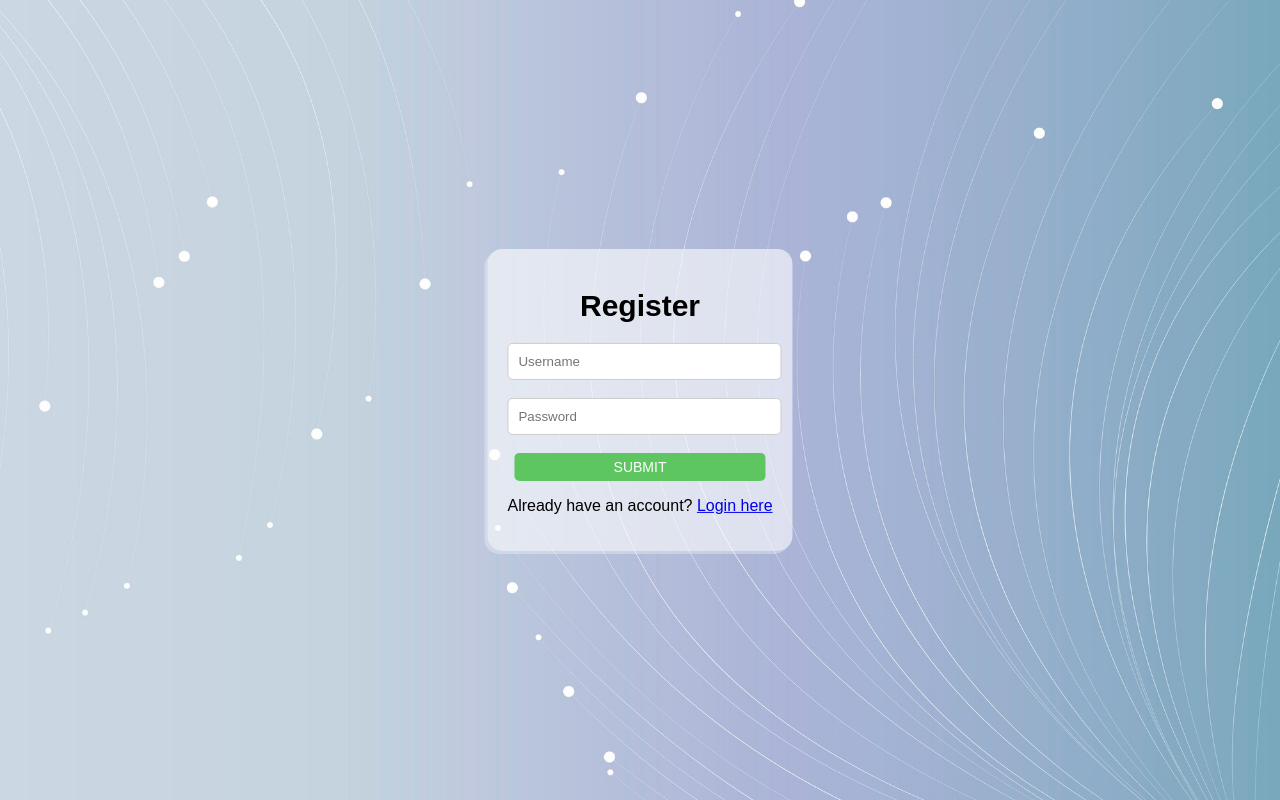
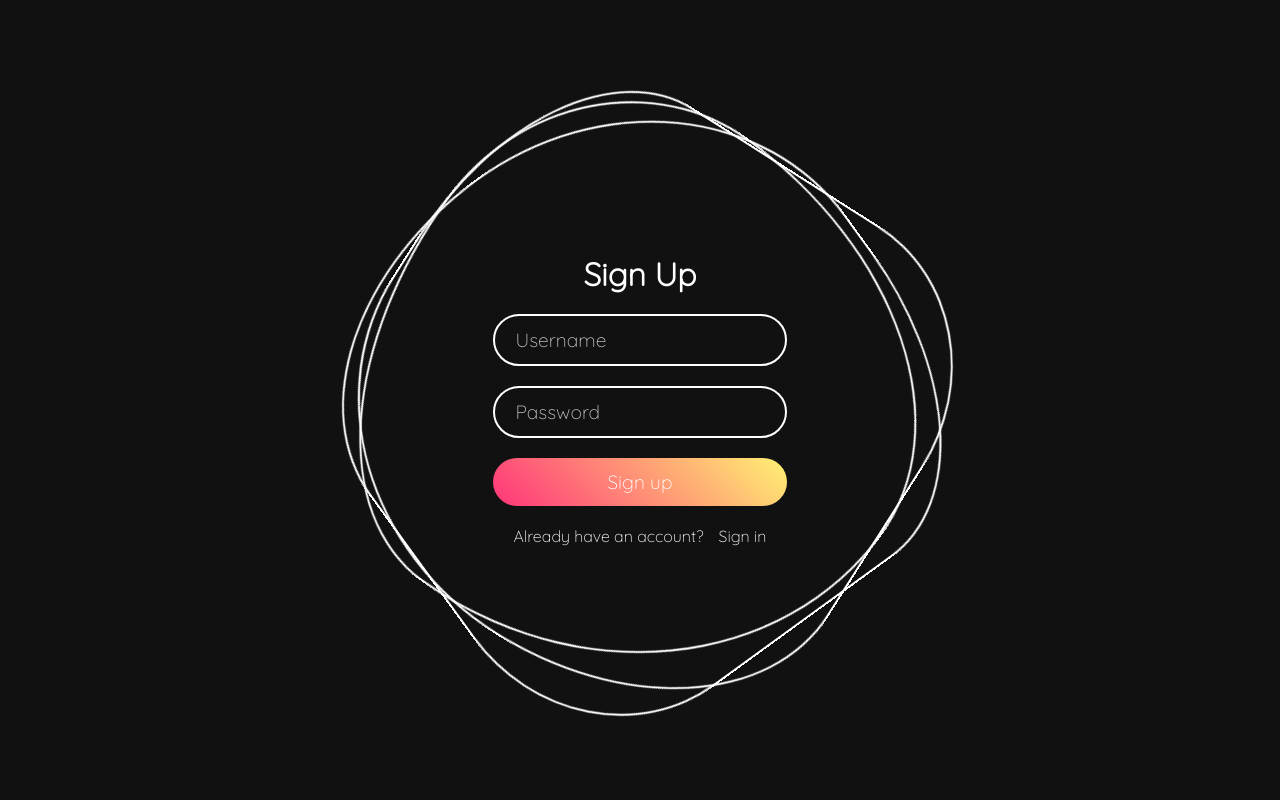
Before and after one commit to nightmare-tech/secure_storage, a Flask app: template templates/register.html in a window 1280 px wide. Run offline with Flask 3, Linux system fonts and the light colour scheme; the template is opened without the code that fills it, so the values that code supplies are empty.

Commit message:
Updated Login and Register Page

```diff
--- a/templates/register.html
+++ b/templates/register.html
@@ -1,31 +1,38 @@
 <!-- templates/register.html -->
 <!DOCTYPE html>
-<html lang="en" id="html_register">
+<html id="html_login">
 <head>
-    <meta charset="UTF-8">
-    <meta name="viewport" content="width=device-width, initial-scale=1.0">
-    <title>Register</title>
-    <link rel="stylesheet" type="text/css" href="{{ url_for('static', filename='styles.css') }}">
+    <title>Sign Up</title>
+    <!-- <link rel="stylesheet" type="text/css" href="{{ url_for('static', filename='styles.css') }}"> -->
+     <link rel="stylesheet" href="styles.css">
 </head>
 <body>
-    <div class="container" id="container_register">
-        <div class ="title" >
-        <h1>Register</h1>
+    <div class="ring">
+        <i style="--clr:#00ff0a;"></i>
+        <i style="--clr:#ff0057;"></i>
+        <i style="--clr:#fffd44;"></i>
+        <div class="login">
+          <h2>Sign Up</h2>
+
+          <form action="{{ url_for('register') }}" method="post" class="form">
+          <div class="inputBx">
+            <input type="text" placeholder="Username" class="user_pass"required><br><br>
+          </div>
+          <div class="inputBx">
+            <input type="password" placeholder="Password" class="user_pass" required><br><br>
+          </div>
+          <div class="inputBx">
+            <input type="submit" value="Sign up"><br><br>
+          </div>
+          <div class="links">
+
+            <p>Already have an account?
+
+            </p>
+            <a href="{{ url_for('login') }}" class="anchor "> Sign in</a>
+          </div>
         </div>
-        <form action="{{ url_for('register') }}" method="post" class="form">
-            <div>
-                <!--<label for="username">Username:</label>-->
-                <input type="text" id="username" name="username" placeholder="Username" required><br><br>
-            </div>
-            <div>
-                <!--<label for="password">Password:</label>-->
-                <input type="password" id="password" name="password" placeholder="Password" required><br><br>
-            </div>
-            <div class="field">
-                <input type="submit" value="SUBMIT" class="btn" id="btn_register">
-            </div>
-        </form>
-        <p class="para">Already have an account? <a href="{{ url_for('login') }}" class="anchor ">Login here</a></p>
-    </div>
+    </form>
+      </div>
 </body>
 </html>
--- /dev/null
+++ b/templates/styles.css
@@ -0,0 +1,126 @@
+@import url("https://fonts.googleapis.com/css2?family=Quicksand:wght@300&display=swap");
+* {
+  margin: 0;
+  padding: 0;
+  box-sizing: border-box;
+  font-family: "Quicksand", sans-serif;
+}
+body {
+  display: flex;
+  justify-content: center;
+  align-items: center;
+  min-height: 100vh;
+  background: #111;
+  width: 100%;
+  overflow: hidden;
+}
+.ring {
+  position: relative;
+  width: 550px;
+  height: 550px;
+  display: flex;
+  justify-content: center;
+  align-items: center;
+}
+.ring i {
+  position: absolute;
+  inset: 0;
+  border: 2px solid #fff;
+  transition: 0.5s;
+}
+.ring i:nth-child(1) {
+  border-radius: 38% 62% 63% 37% / 41% 44% 56% 59%;
+  animation: animate 6s linear infinite;
+}
+.ring i:nth-child(2) {
+  border-radius: 41% 44% 56% 59%/38% 62% 63% 37%;
+  animation: animate 4s linear infinite;
+}
+.ring i:nth-child(3) {
+  border-radius: 41% 44% 56% 59%/38% 62% 63% 37%;
+  animation: animate2 10s linear infinite;
+}
+.ring:hover i {
+  border: 6px solid var(--clr);
+  filter: drop-shadow(0 0 20px var(--clr));
+}
+@keyframes animate {
+  0% {
+    transform: rotate(0deg);
+  }
+  100% {
+    transform: rotate(360deg);
+  }
+}
+@keyframes animate2 {
+  0% {
+    transform: rotate(360deg);
+  }
+  100% {
+    transform: rotate(0deg);
+  }
+}
+.login {
+  position: absolute;
+  width: 300px;
+  height: 100%;
+  display: flex;
+  justify-content: center;
+  align-items: center;
+  flex-direction: column;
+  gap: 20px;
+}
+.login h2 {
+  font-size: 2em;
+  color: #fff;
+}
+.login .inputBx {
+  position: relative;
+  width: 100%;
+}
+.login .inputBx input {
+  position: relative;
+  width: 100%;
+  padding: 12px 20px;
+  background: transparent;
+  border: 2px solid #fff;
+  border-radius: 40px;
+  font-size: 1.2em;
+  color: #fff;
+  box-shadow: none;
+  outline: none;
+}
+.login .inputBx input[type="submit"] {
+  width: 100%;
+  background: #0078ff;
+  background: linear-gradient(45deg, #ff357a, #fff172);
+  border: none;
+  cursor: pointer;
+}
+.login .inputBx input::placeholder {
+  color: rgba(255, 255, 255, 0.75);
+}
+.login .links {
+  position: relative;
+  width: 100%;
+  display: flex;
+  align-items: center;
+  justify-content: space-between;
+  padding: 0 20px;
+}
+.login .links a {
+  color: #fff;
+  text-decoration: none;
+  transition: transform 0.3s ease, color 0.3s ease , font-weight 0.3s ease;
+}
+.login .links a:hover {
+    color:#fff172;
+    transform: scale(1.2);
+    font-weight:bolder;
+  }
+.login .links p {
+    color: #fff;
+  text-decoration: none;
+  padding-right: 15px;
+
+}
```
Also changed, not shown: templates/login.html (+25 -7 lines), 1 other file.
